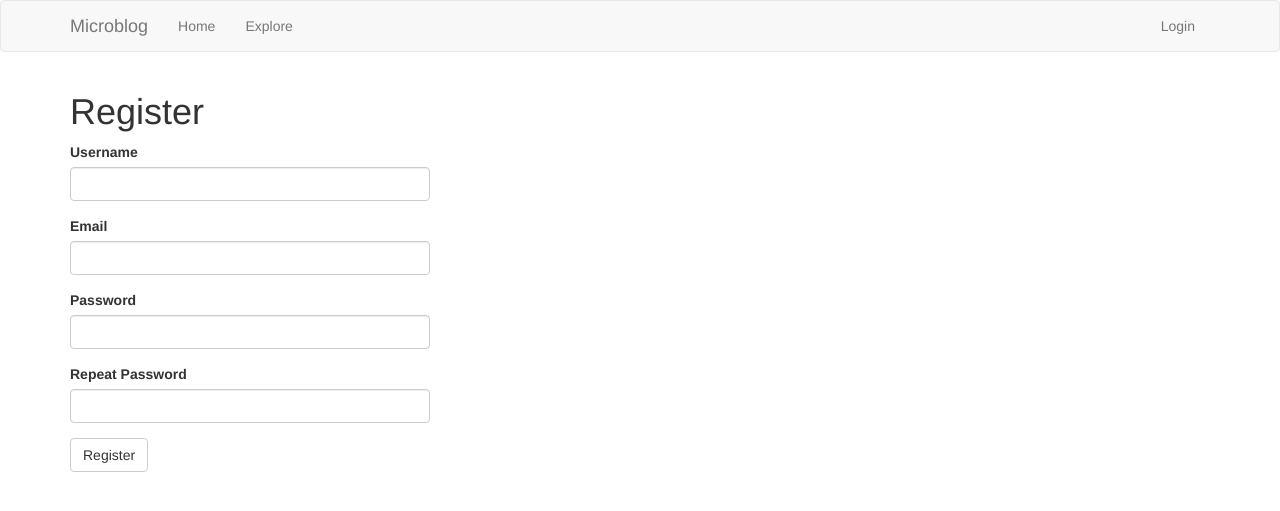
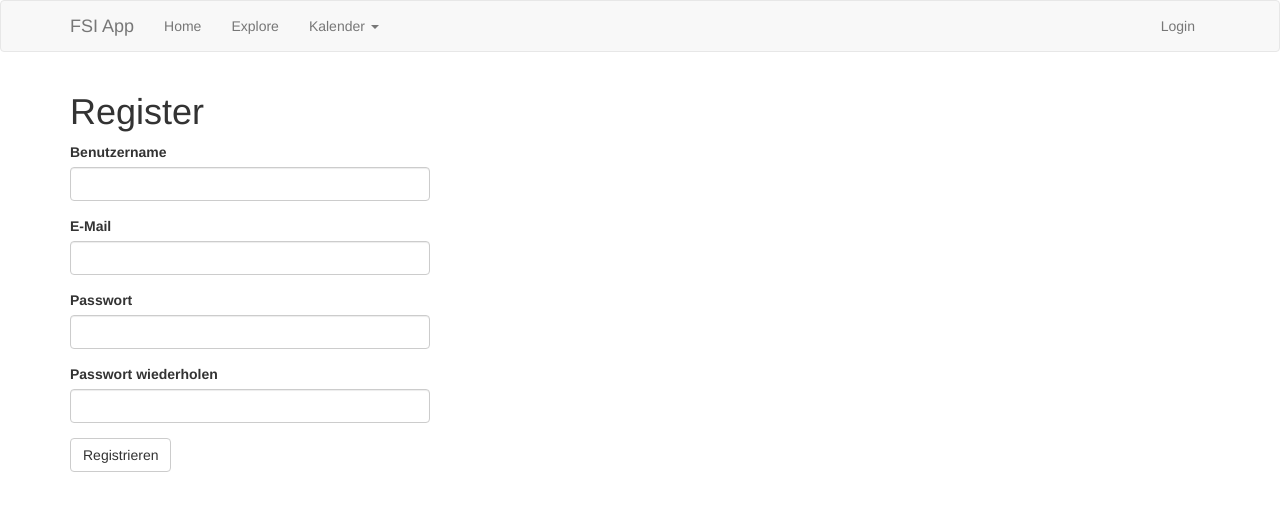
Before and after one commit to sieflo/fsiapp, a Flask app: page /register in a window 1280 px wide. Shown: the top 511 px of the page. Run offline with Flask 2, Linux system fonts and the light colour scheme; some libraries are stand-ins or nearby versions.

Commit message:
Kalender hinzugefügt

```diff
--- a/app/forms.py
+++ b/app/forms.py
@@ -1,57 +1,60 @@
 from flask_wtf import FlaskForm
 from wtforms import StringField, PasswordField, BooleanField, SubmitField, \
-    TextAreaField
+    TextAreaField, FloatField, DateField
 from wtforms.validators import ValidationError, DataRequired, Email, EqualTo, \
-    Length
+    Length, Optional
+from wtforms_sqlalchemy.fields import QuerySelectField
 from flask_babel import _, lazy_gettext as _l
 from app.models import User
+from datetime import date
+from flask import url_for
 
 
 class LoginForm(FlaskForm):
-    username = StringField(_l('Username'), validators=[DataRequired()])
-    password = PasswordField(_l('Password'), validators=[DataRequired()])
+    username = StringField(_l('Benutzername'), validators=[DataRequired()])
+    password = PasswordField(_l('Passwort'), validators=[DataRequired()])
     remember_me = BooleanField(_l('Remember Me'))
-    submit = SubmitField(_l('Sign In'))
+    submit = SubmitField(_l('Anmelden'))
 
 
 class RegistrationForm(FlaskForm):
-    username = StringField(_l('Username'), validators=[DataRequired()])
-    email = StringField(_l('Email'), validators=[DataRequired(), Email()])
-    password = PasswordField(_l('Password'), validators=[DataRequired()])
-    password2 = PasswordField(
-        _l('Repeat Password'), validators=[DataRequired(),
-                                           EqualTo('password')])
-    submit = SubmitField(_l('Register'))
+    username = StringField(_l('Benutzername'), validators=[DataRequired()])
+    email = StringField(_l('E-Mail'), validators=[DataRequired(), Email()])
+    password = PasswordField(_l('Passwort'), validators=[DataRequired()])
+    password2 = PasswordField(_l('Passwort wiederholen'),
+                              validators=[DataRequired(), EqualTo('password')])
+    submit = SubmitField(_l('Registrieren'))
 
     def validate_username(self, username):
         user = User.query.filter_by(username=username.data).first()
         if user is not None:
-            raise ValidationError(_('Please use a different username.'))
+            raise ValidationError(_('Bitte verwende einen anderen Benutzername.'))
 
     def validate_email(self, email):
         user = User.query.filter_by(email=email.data).first()
         if user is not None:
-            raise ValidationError(_('Please use a different email address.'))
+            raise ValidationError(_('Bitte verwende eine andere E-Mail Addresse.'))
 
 
 class ResetPasswordRequestForm(FlaskForm):
-    email = StringField(_l('Email'), validators=[DataRequired(), Email()])
-    submit = SubmitField(_l('Request Password Reset'))
+    email = StringField(_l('E-Mail'), validators=[DataRequired(), Email()])
+    submit = SubmitField(_l('Passwort zurücksetzten'))
 
 
 class ResetPasswordForm(FlaskForm):
-    password = PasswordField(_l('Password'), validators=[DataRequired()])
+    password = PasswordField(_l('Passwort'), validators=[DataRequired()])
     password2 = PasswordField(
-        _l('Repeat Password'), validators=[DataRequired(),
+        _l('Passwort wiederholen'), validators=[DataRequired(),
                                            EqualTo('password')])
-    submit = SubmitField(_l('Request Password Reset'))
+    submit = SubmitField(_l('Passwort zurücksetzten'))
 
 
 class EditProfileForm(FlaskForm):
-    username = StringField(_l('Username'), validators=[DataRequired()])
-    about_me = TextAreaField(_l('About me'),
-                             validators=[Length(min=0, max=140)])
-    submit = SubmitField(_l('Submit'))
+    username = StringField(_l('Benutzername'), validators=[DataRequired()])
+    about_me = TextAreaField(_l('Über mich'), validators=[Length(min=0, max=140)])
+    email = StringField(_l('E-Mail'), validators=[DataRequired(), Email()])
+# Hier könnten noch weitere Felder dem Profil editieren hinzugefügt werden.
+    submit = SubmitField(_l('Übermitteln'))
 
     def __init__(self, original_username, *args, **kwargs):
         super(EditProfileForm, self).__init__(*args, **kwargs)
@@ -61,13 +64,22 @@ class EditProfileForm(FlaskForm):
         if username.data != self.original_username:
             user = User.query.filter_by(username=self.username.data).first()
             if user is not None:
-                raise ValidationError(_('Please use a different username.'))
+                raise ValidationError(_('Bitte verwende einen anderen Benutzernamen.'))
 
+    def validate_email(self, email):
+        user = User.query.filter_by(email=email.data).first()
+        if user is not None:
+            raise ValidationError(_('Bitte verwende eine andere E-Mail Addresse.'))
 
 class EmptyForm(FlaskForm):
-    submit = SubmitField('Submit')
-
+    submit = SubmitField('Übermitteln')
 
 class PostForm(FlaskForm):
-    post = TextAreaField(_l('Say something'), validators=[DataRequired()])
-    submit = SubmitField(_l('Submit'))
+    post = TextAreaField(_l('Schreib etwas'), validators=[DataRequired()])
+    submit = SubmitField(_l('Übermitteln'))
+
+class EventForm(FlaskForm):
+    title = StringField('Title', validators=[DataRequired()])
+    start_date = DateField('Start Date', validators=[DataRequired()])
+    end_date = DateField('End Date', validators=[DataRequired()])
+    description = StringField('Description')
--- a/app/routes.py
+++ b/app/routes.py
@@ -1,13 +1,16 @@
 from datetime import datetime
-from flask import render_template, flash, redirect, url_for, request, g
+from flask import render_template, flash, redirect, url_for, make_response, \
+    request, g, jsonify
 from flask_login import login_user, logout_user, current_user, login_required
 from werkzeug.urls import url_parse
-from flask_babel import _, get_locale
+from flask_babel import Babel, _, get_locale
+from flask_wtf import FlaskForm
 from app import app, db
 from app.forms import LoginForm, RegistrationForm, EditProfileForm, \
-    EmptyForm, PostForm, ResetPasswordRequestForm, ResetPasswordForm
-from app.models import User, Post
+    ResetPasswordRequestForm, ResetPasswordForm, EmptyForm, PostForm, EventForm
+from app.models import User, Post, Event
 from app.email import send_password_reset_email
+
 
 
 @app.before_request
@@ -16,7 +19,6 @@ def before_request():
         current_user.last_seen = datetime.utcnow()
         db.session.commit()
     g.locale = str(get_locale())
-
 
 @app.route('/', methods=['GET', 'POST'])
 @app.route('/index', methods=['GET', 'POST'])
@@ -36,7 +38,7 @@ def index():
         if posts.has_next else None
     prev_url = url_for('index', page=posts.prev_num) \
         if posts.has_prev else None
-    return render_template('index.html', title=_('Home'), form=form,
+    return render_template('index.html', title=_('set_language'), form=form,
                            posts=posts.items, next_url=next_url,
                            prev_url=prev_url)
 
@@ -52,6 +54,21 @@ def explore():
     prev_url = url_for('explore', page=posts.prev_num) \
         if posts.has_prev else None
     return render_template('index.html', title=_('Explore'),
+                           posts=posts.items, next_url=next_url,
+                           prev_url=prev_url)
+
+
+@app.route('/explore2')
+@login_required
+def explore2():
+    page = request.args.get('page', 1, type=int)
+    posts = Post.query.order_by(Post.timestamp.desc()).paginate(
+        page=page, per_page=app.config['POSTS_PER_PAGE'], error_out=False)
+    next_url = url_for('explore2', page=posts.next_num) \
+        if posts.has_next else None
+    prev_url = url_for('explore2', page=posts.prev_num) \
+        if posts.has_prev else None
+    return render_template('index.html', title=_('Explore2'),
                            posts=posts.items, next_url=next_url,
                            prev_url=prev_url)
 
@@ -150,12 +167,15 @@ def edit_profile():
     if form.validate_on_submit():
         current_user.username = form.username.data
         current_user.about_me = form.about_me.data
+        current_user.email = form.email.data
         db.session.commit()
         flash(_('Your changes have been saved.'))
         return redirect(url_for('edit_profile'))
     elif request.method == 'GET':
         form.username.data = current_user.username
         form.about_me.data = current_user.about_me
+        form.email.data = current_user.email
+
     return render_template('edit_profile.html', title=_('Edit Profile'),
                            form=form)
 
@@ -198,3 +218,40 @@ def unfollow(username):
         return redirect(url_for('user', username=username))
     else:
         return redirect(url_for('index'))
+
+# Zusätzliche Kalender Seite
+@app.route('/calendar')
+def calendar():
+    return render_template('calendar.html', title='Kalender')
+
+@app.route('/events')
+def get_events():
+    events = Event.query.all()
+    event_list = []
+    for event in events:
+        event_list.append({
+            'id': event.id,
+            'title': event.title,
+            'start': event.start_date.isoformat(),
+            'end': event.end_date.isoformat(),
+            'description': event.description
+        })
+    return jsonify(event_list)
+
+@app.route('/calendar/add_event', methods=['GET', 'POST'])
+def add_event():
+    form = EventForm()
+    if form.validate_on_submit():
+        current_user.username = form.username.data
+        current_user.about_me = form.about_me.data
+        current_user.email = form.email.data
+        event = Event(
+            title=form.title.data,
+            start_date=form.start_date.data,
+            end_date=form.end_date.data,
+            description=form.description.data
+        )
+        db.session.add(event)
+        db.session.commit()
+        return jsonify({'message': 'Event added successfully'})
+    return jsonify({'error': 'Invalid form data'})
--- a/app/templates/404.html
+++ b/app/templates/404.html
@@ -1,6 +1,6 @@
 {% extends "base.html" %}
 
 {% block app_content %}
-    <h1>{{ _('Not Found') }}</h1>
+    <h1>{{ _('Die Seite konnte nicht gefunden werden.') }}</h1>
     <p><a href="{{ url_for('index') }}">{{ _('Back') }}</a></p>
 {% endblock %}
--- a/app/templates/500.html
+++ b/app/templates/500.html
@@ -1,7 +1,7 @@
 {% extends "base.html" %}
 
 {% block app_content %}
-    <h1>{{ _('An unexpected error has occurred') }}</h1>
-    <p>{{ _('The administrator has been notified. Sorry for the inconvenience!') }}</p>
+    <h1>{{ _('Ein unerwarteter Fehler ist aufgetreten') }}</h1>
+    <p>{{ _('Der Administrator wurde benachrichtigt. Entschuldige die Unannehmlichkeiten') }}</p>
     <p><a href="{{ url_for('index') }}">{{ _('Back') }}</a></p>
 {% endblock %}
--- a/app/templates/base.html
+++ b/app/templates/base.html
@@ -1,7 +1,7 @@
 {% extends 'bootstrap/base.html' %}
 
 {% block title %}
-    {% if title %}{{ title }} - Microblog{% else %}{{ _('Welcome to Microblog') }}{% endif %}
+    {% if title %}{{ title }} - FSI App{% else %}{{ _('Willkommen zur App von Florian') }}{% endif %}
 {% endblock %}
 
 {% block navbar %}
@@ -14,21 +14,49 @@
                     <span class="icon-bar"></span>
                     <span class="icon-bar"></span>
                 </button>
-                <a class="navbar-brand" href="{{ url_for('index') }}">Microblog</a>
+                <a class="navbar-brand" href="{{ url_for('index') }}">FSI App</a>
             </div>
             <div class="collapse navbar-collapse" id="bs-example-navbar-collapse-1">
                 <ul class="nav navbar-nav">
                     <li><a href="{{ url_for('index') }}">{{ _('Home') }}</a></li>
                     <li><a href="{{ url_for('explore') }}">{{ _('Explore') }}</a></li>
+                    <!-- Kalender app mit den enstprechenden Kalender Designs -->
+                    <li class="nav-item dropdown">
+                        <a class="nav-link dropdown-toggle" href="#" id="calendarDropdown" role="button" data-toggle="dropdown" aria-haspopup="true" aria-expanded="false">
+                            {{ _('Kalender') }} <span class="caret"></span></a>
+                            <ul class="dropdown-menu">
+                                <!-- Hier fügst du die Dropdown-Listenelemente hinzu -->
+                                <li><a href="{{ url_for('calendar') }}">{{ _('Kalender') }} </a></li>
+                                <li><a href="{{ url_for('add_event') }}">{{ _('Event hinzufügen') }} </a></li>
+                                <!-- Füge hier weitere Dropdown-Listenelemente hinzu, falls benötigt -->
+                            </ul>
+                        </li>
+
+                    </li>
+
+
                 </ul>
+                <!--Benutzer Dropdown, damit es unterschiedlich aussieht,
+                wenn ich mich anmelde und wenn ich angemeldet bin. -->
+                {% if current_user.is_authenticated %}
+                <!--Wenn der Benutzer angemeldet ist-->
                 <ul class="nav navbar-nav navbar-right">
-                    {% if current_user.is_anonymous %}
+                    <li class="dropdown">
+                        <a href="#" class="dropdown-toggle" data-toggle="dropdown" role="button" aria-haspopup="true"
+                        aria-expanded="false">{{current_user.username}} <span class="caret"></span></a>
+                        <ul class="dropdown-menu">
+                            <li><a href="{{ url_for('user', username=current_user.username) }}">{{ _('Profile') }}</a></li>
+                            <li><a href="{{ url_for('logout') }}">{{ _('Logout') }}</a></li>
+                        </ul>
+                    </li>
+                </ul>
+                {% else %}
+                <!--Wenn der Benutzer noch nicht angemeldet ist-->
+                <ul class="nav navbar-nav navbar-right">
                     <li><a href="{{ url_for('login') }}">{{ _('Login') }}</a></li>
-                    {% else %}
-                    <li><a href="{{ url_for('user', username=current_user.username) }}">{{ _('Profile') }}</a></li>
-                    <li><a href="{{ url_for('logout') }}">{{ _('Logout') }}</a></li>
-                    {% endif %}
                 </ul>
+                {% endif %}
+
             </div>
         </div>
     </nav>
--- a/app/templates/index.html
+++ b/app/templates/index.html
@@ -2,7 +2,7 @@
 {% import 'bootstrap/wtf.html' as wtf %}
 
 {% block app_content %}
-    <h1>{{ _('Hi, %(username)s!', username=current_user.username) }}</h1>
+    <h1>{{ _('Hallo, %(username)s!', username=current_user.username) }}</h1>
     {% if form %}
     {{ wtf.quick_form(form) }}
     <br>
--- a/config.py
+++ b/config.py
@@ -13,7 +13,7 @@ class Config(object):
     MAIL_USE_SSL = os.environ.get('MAIL_USE_SSL') == "True"
     MAIL_USERNAME = os.environ.get('MAIL_USERNAME')
     MAIL_PASSWORD = os.environ.get('MAIL_PASSWORD')
-    SERVER_NAME = 'localhost:5000'
+#    SERVER_NAME = 'localhost:5000'
     ADMINS = ['florian.sieber@student.ipso.ch']
-    LANGUAGES = ['en', 'es']
+    LANGUAGES = ['en', 'es', 'de']
     POSTS_PER_PAGE = 25
--- a/requirements.txt
+++ b/requirements.txt
@@ -41,8 +41,9 @@ six==1.16.0
 SQLAlchemy==1.4.20
 urllib3==1.26.6
 visitor==0.1.3
-Werkzeug==2.0.1
+Werkzeug==2.2.3
 WTForms==2.3.3
+WTForms-SQLAlchemy==0.3
 # requirements for Heroku
 #psycopg2==2.9.1
 #gunicorn==20.1.0
--- a/wsgi.py
+++ b/wsgi.py
@@ -4,5 +4,3 @@ import os
 if __name__ == "__main__":
     #print (os.environ)
     app.run()
-
-    #Test
```
Also changed, not shown: app/__init__.py (+5 -10 lines), app/models.py (+11 -1 lines), app/templates/add_event.html (added, +75 -0 lines), app/templates/calendar.html (added, +43 -0 lines), migrations/versions/390386613d39_users_posts_followers_calendar.py (added, +35 -0 lines).
